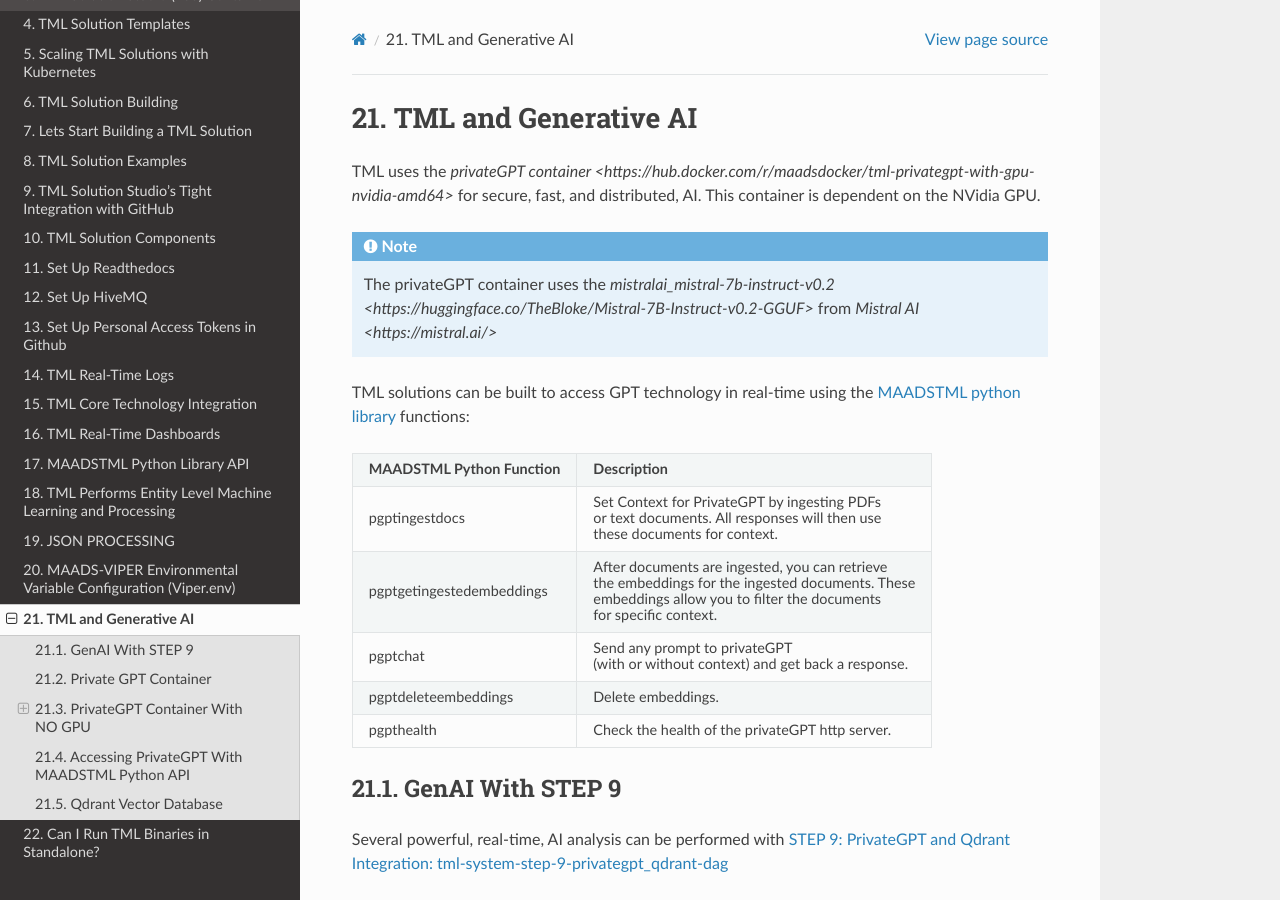
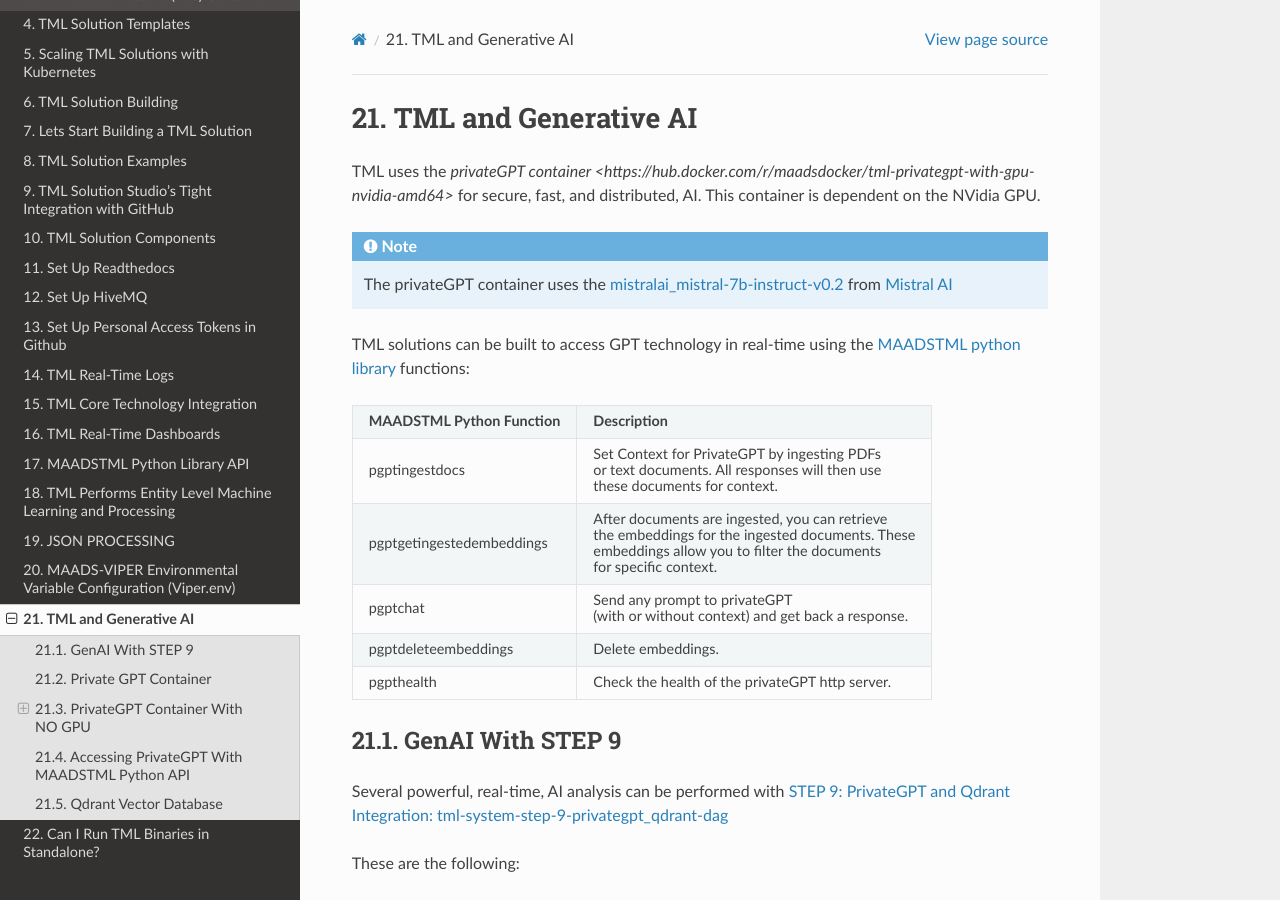
Before and after one commit to smaurice101/readthedocs, a Sphinx documentation site: the page built from docs/source/genai.rst, in a window 1280 px wide and 900 px high. Built offline with Sphinx 7.4.7 and the Read the Docs theme 3.1.0, drawn with Linux system fonts in a browser that asks for light colours.

Commit message:
Update genai.rst

```diff
--- a/docs/source/genai.rst
+++ b/docs/source/genai.rst
@@ -4,8 +4,8 @@
 TML uses the `privateGPT container <https://hub.docker.com/r/maadsdocker/tml-privategpt-with-gpu-nvidia-amd64>` for secure, fast, and distributed, AI. This container is dependent on the NVidia GPU.
 
 .. note::
-   The privateGPT container uses the `mistralai_mistral-7b-instruct-v0.2 <https://huggingface.co/TheBloke/Mistral-7B-Instruct-v0.2-GGUF>` from `Mistral AI
-   <https://mistral.ai/>`
+   The privateGPT container uses the `mistralai_mistral-7b-instruct-v0.2 <https://huggingface.co/TheBloke/Mistral-7B-Instruct-v0.2-GGUF>`_ from `Mistral AI
+   <https://mistral.ai/>`_
 
 TML solutions can be built to access GPT technology in real-time using the `MAADSTML python library <https://pypi.org/project/maadstml/>`_ functions:
 
```
